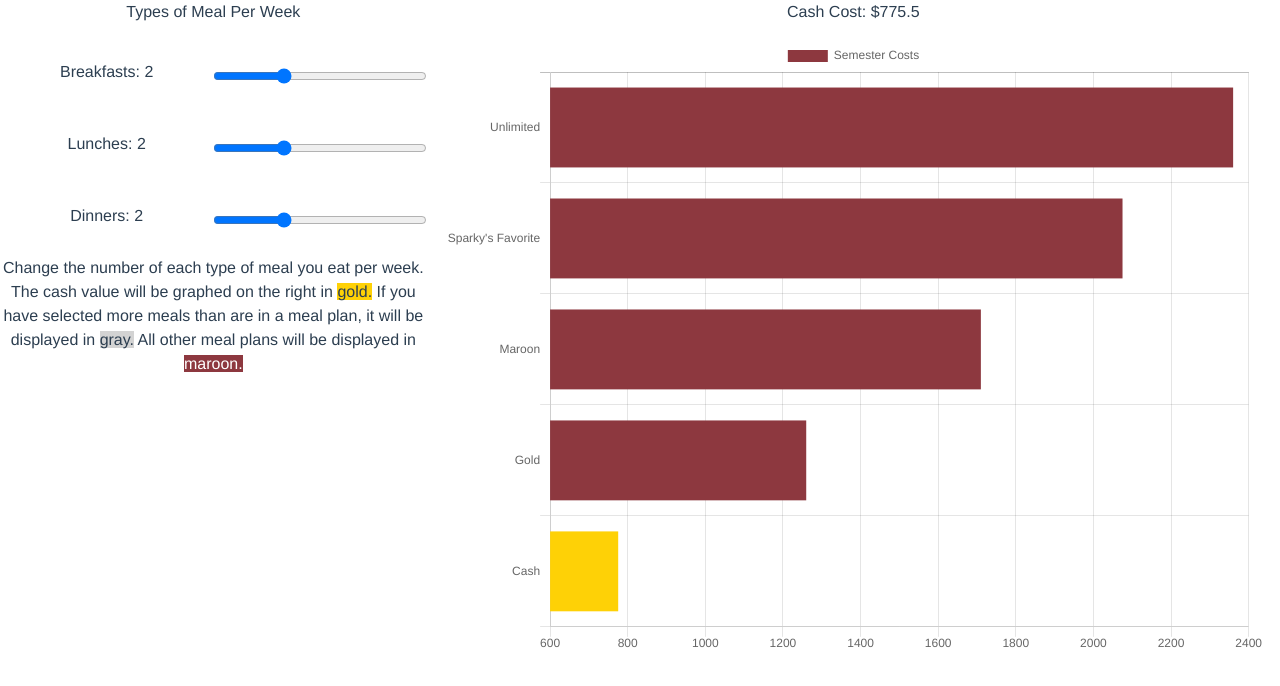
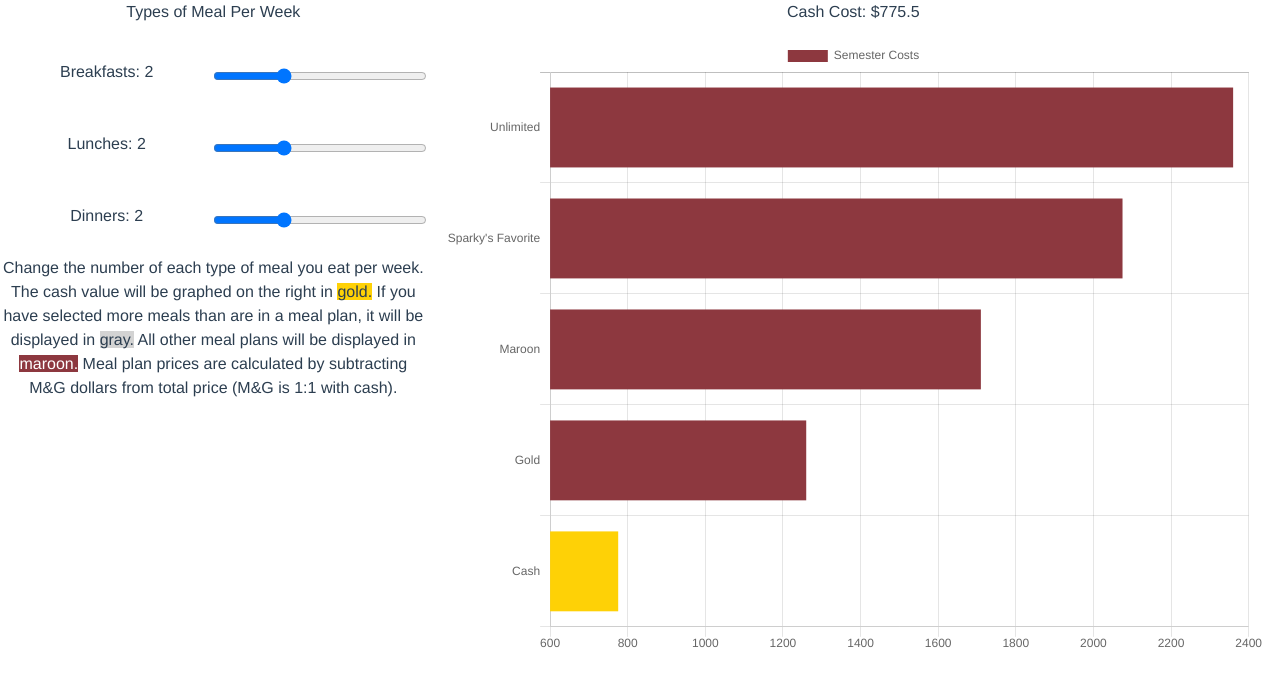
Before and after one commit to TheStatePress/meal-plan-math, a Vue app: page / in a window 1280 px wide. Shown: the top 686 px of the page. Built offline with nearby package versions, Linux system fonts and the light colour scheme.

Commit message:
Add description of how meal plan prices are determined

```diff
--- a/src/App.vue
+++ b/src/App.vue
@@ -22,7 +22,7 @@
           </div>
         </div>
         <div class="row">
-          <p>Change the number of each type of meal you eat per week. The cash value will be graphed on the right in <span class="gold">gold.</span> If you have selected more meals than are in a meal plan, it will be displayed in <span class="gray">gray.</span> All other meal plans will be displayed in <span class="maroon">maroon.</span></p>
+          <p>Change the number of each type of meal you eat per week. The cash value will be graphed on the right in <span class="gold">gold.</span> If you have selected more meals than are in a meal plan, it will be displayed in <span class="gray">gray.</span> All other meal plans will be displayed in <span class="maroon">maroon.</span> Meal plan prices are calculated by subtracting M&amp;G dollars from total price (M&amp;G is 1:1 with cash).</p>
         </div>
       </div>
 
```
Also changed, not shown: 5 other files (tests, documents, lock files or other folders).
